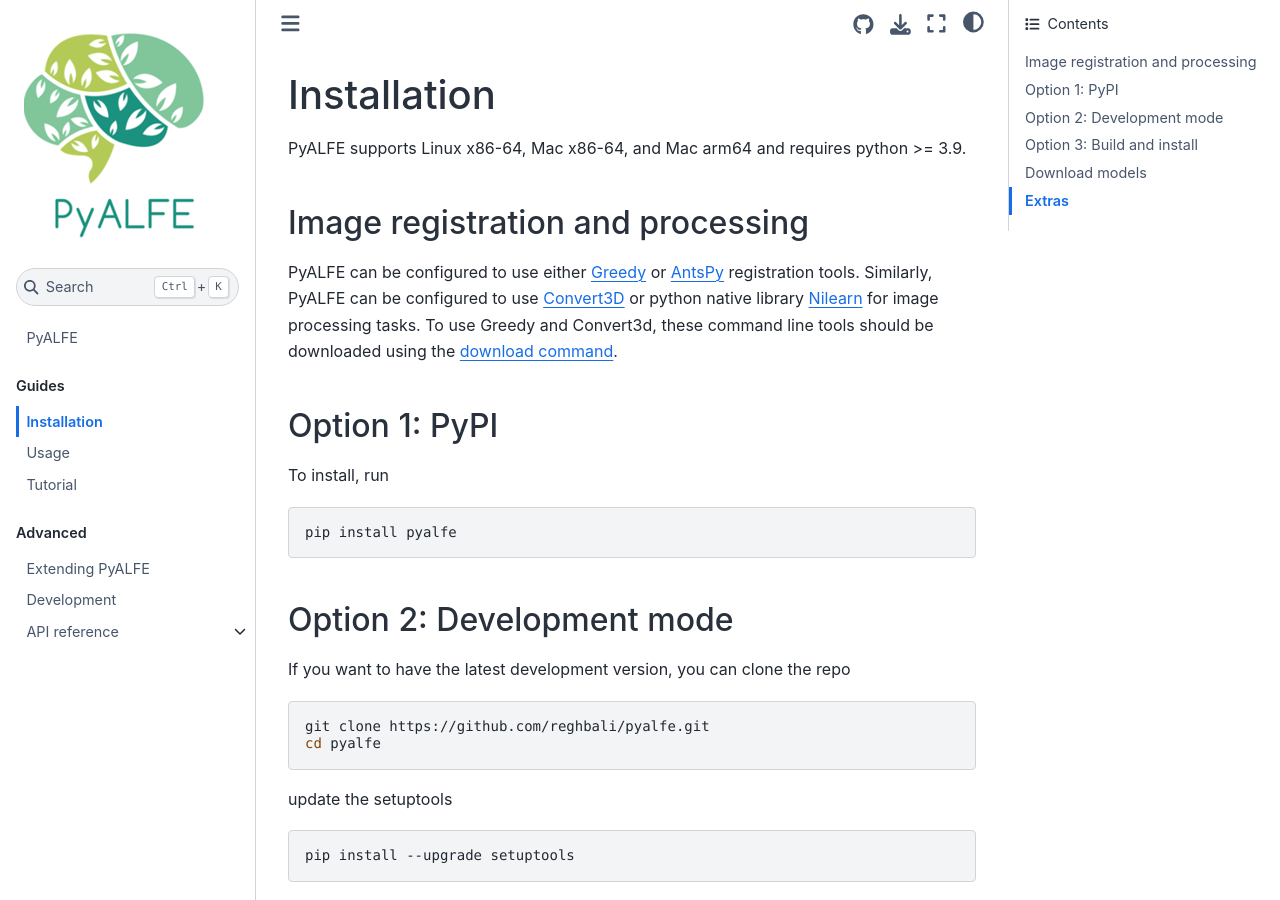
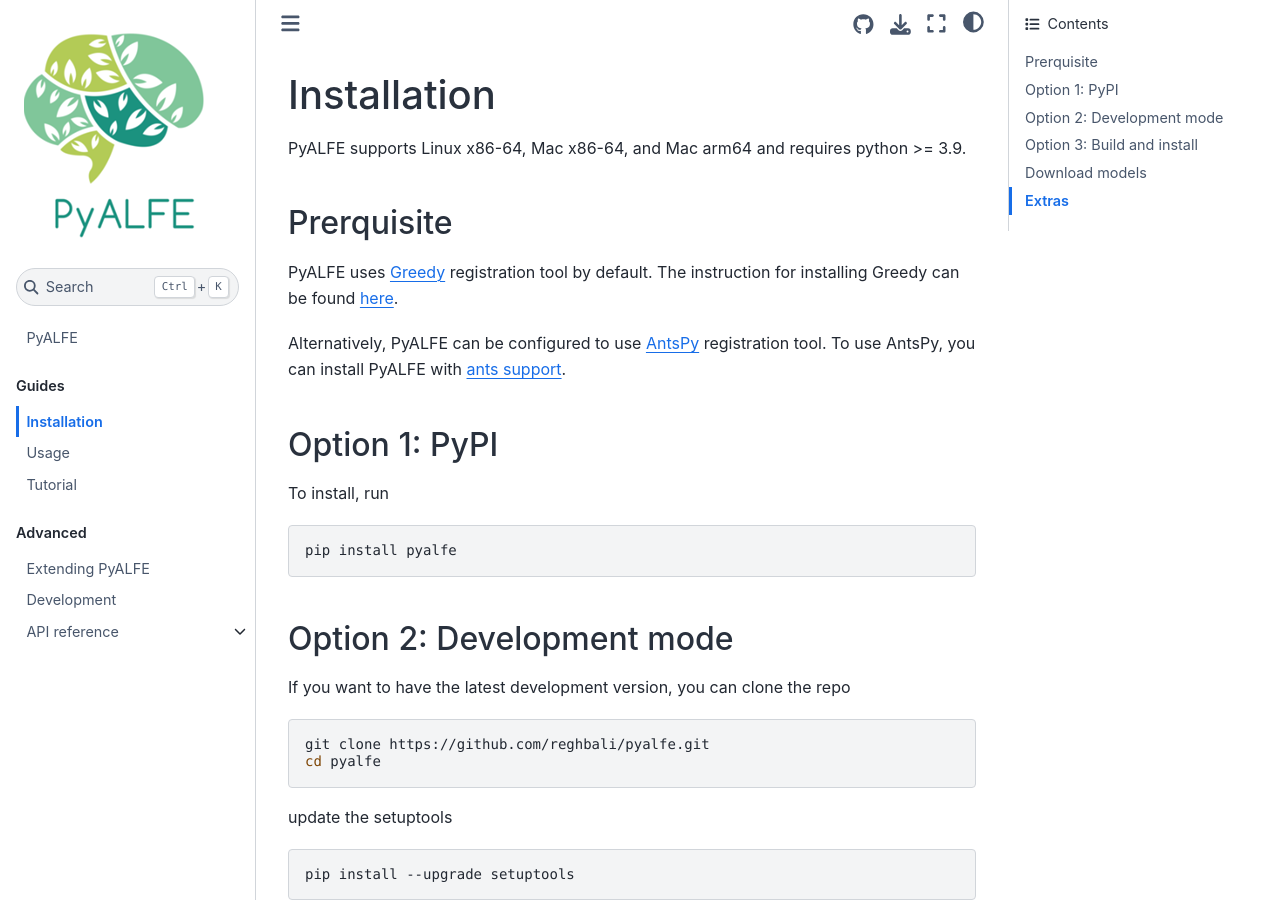
Before and after one commit to reghbali/pyalfe, a Jupyter Book: the page built from docs/guides/install.md, in a window 1280 px wide and 900 px high. Built offline with Jupyter Book 1.0.4 settings and Sphinx 7.4.7 and the Sphinx Book theme 1.1.4, drawn with Linux system fonts in a browser that asks for light colours; some of the changed text lies outside the part shown.

````diff
--- a/docs/guides/install.md
+++ b/docs/guides/install.md
@@ -2,10 +2,10 @@
 
 PyALFE supports Linux x86-64, Mac x86-64, and Mac arm64 and requires python >= 3.9.
 
-### Image registration and processing
-PyALFE can be configured to use either [Greedy](https://greedy.readthedocs.io/en/latest/) or [AntsPy](https://antspy.readthedocs.io/en/latest/registration.html) registration tools.
-Similarly, PyALFE can be configured to use [Convert3D](https://sourceforge.net/p/c3d/git/ci/master/tree/doc/c3d.md) or python native library [Nilearn](https://nilearn.github.io/stable/index.html) for image processing tasks.
-To use Greedy and Convert3d, these command line tools should be downloaded using the [download command](#download-models-and-tools).
+### Prerquisite
+PyALFE uses [Greedy](https://greedy.readthedocs.io/en/latest/) registration tool by default. The instruction for installing Greedy can be found [here](https://greedy.readthedocs.io/en/latest/install.html#using-pre-compiled-binaries).
+
+Alternatively, PyALFE can be configured to use [AntsPy](https://antspy.readthedocs.io/en/latest/registration.html) registration tool. To use AntsPy, you can install PyALFE with [ants support](#extras).
 
 ### Option 1: PyPI
 
@@ -72,7 +72,7 @@ when performing a build and install
 pip install 'dist/pyalfe-0.1.0-py3-none-any.whl[radiomics]'
 ```
 
-If you want to use ant registration tool, you can install pyalfe with ants support:
+If you want to use ants registration tool, you can install pyalfe with ants support:
 ```bash
 pip install 'pyalfe[ants]'
 ```
--- a/pyproject.toml
+++ b/pyproject.toml
@@ -22,6 +22,7 @@ dependencies = [
     "huggingface_hub",
     "torch",
     "pandas",
+    "picsl_c3d",
     "pybids",
     "nibabel",
     "nilearn",
````
Also changed, not shown: 2 other files.
